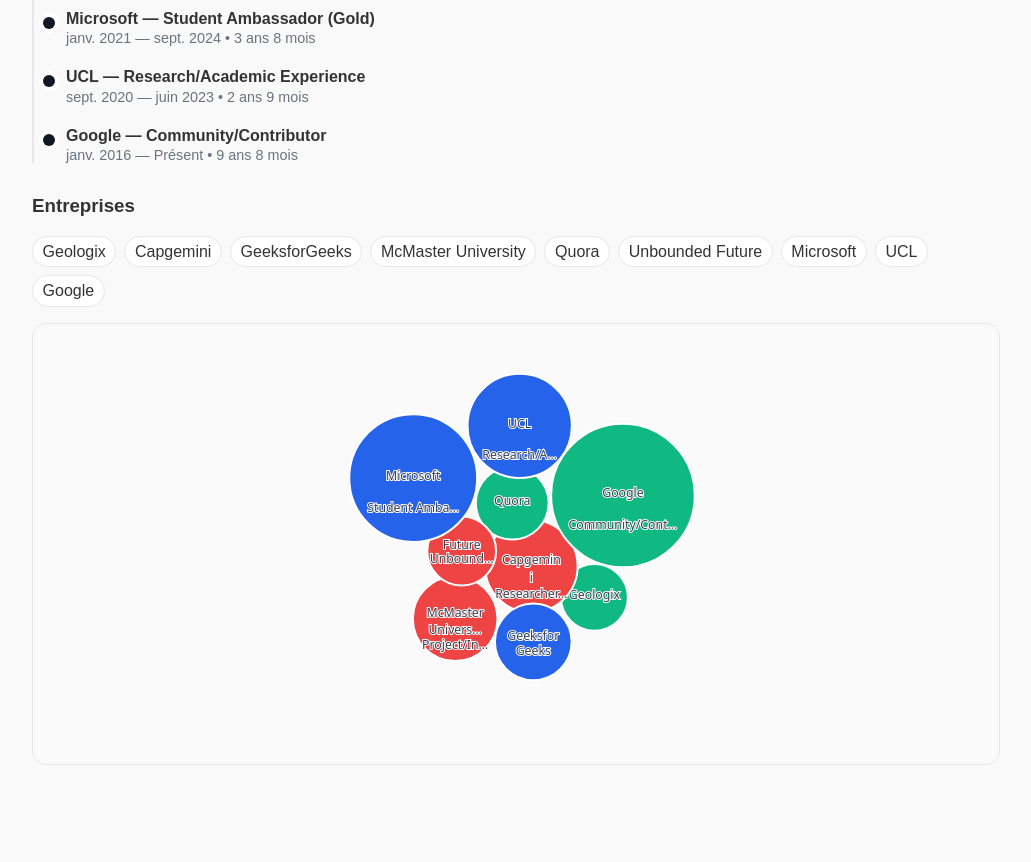
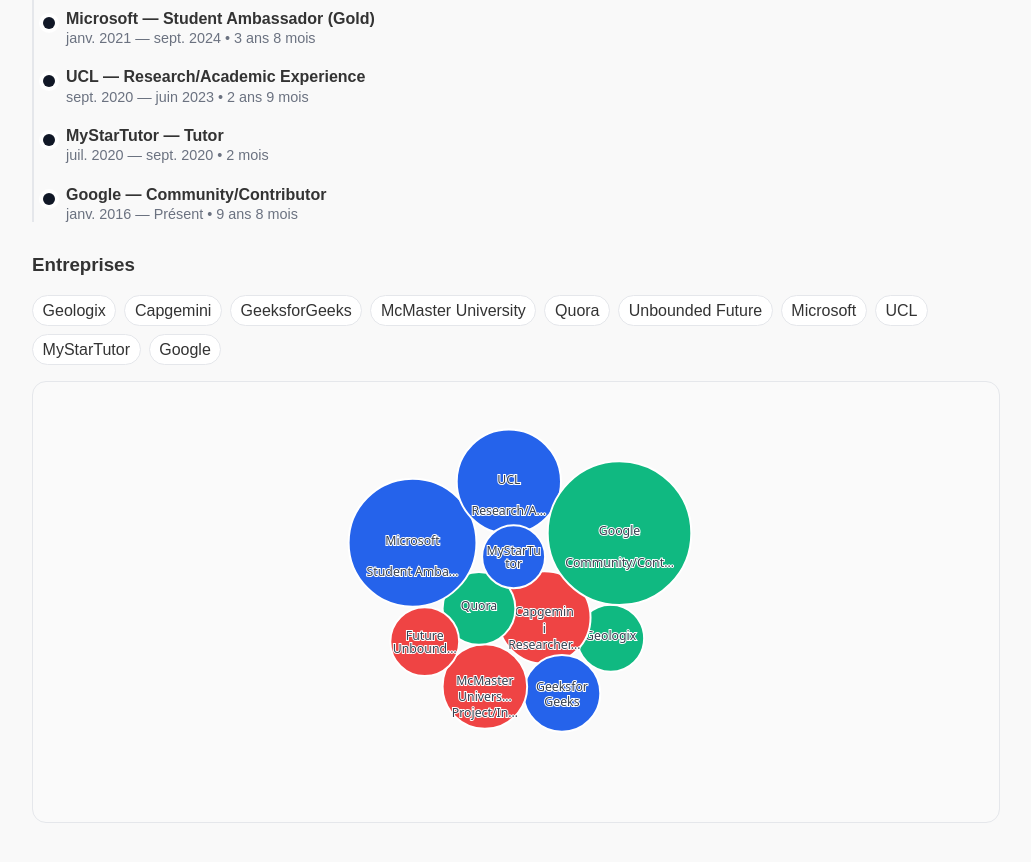
Before and after one commit to hlin863/Haocheng-s-blog, a plain HTML site: page pages/experience.html in a window 1280 px wide. Shown: the part 560-1422 px from the top of the page, without its empty margins (124-1155 px from the left). Before the commit the page ends 1381 px from the top, so only its background shows below. Drawn offline with Linux system fonts and the light colour scheme.

Commit message:
Add MyStarTutor experience and prestige value
Added a new experience entry for MyStarTutor in experiences.json and updated the PRESTIGE mapping in experience.html to include MyStarTutor with a value of 32.

```diff
--- a/data/experiences.json
+++ b/data/experiences.json
@@ -56,6 +56,13 @@
     "end": "2023-06-01"
   },
   {
+    "id": "mystartutor",
+    "org": "MyStarTutor",
+    "role": "Tutor",
+    "start": "2020-07-01",
+    "end": "2020-09-01"
+  },
+  {
     "id": "quora",
     "org": "Quora",
     "role": "Writer",
--- a/pages/experience.html
+++ b/pages/experience.html
@@ -159,7 +159,8 @@
         "GeeksforGeeks": 40,
         "Quora": 38,
         "Unbounded Future": 36,
-    "Geologix": 34
+        "Geologix": 34,
+        "MyStarTutor": 32
     };
     const DEFAULT_RADIUS = 34;
 
```
Lines whose indentation alone changed are shown as unchanged.
